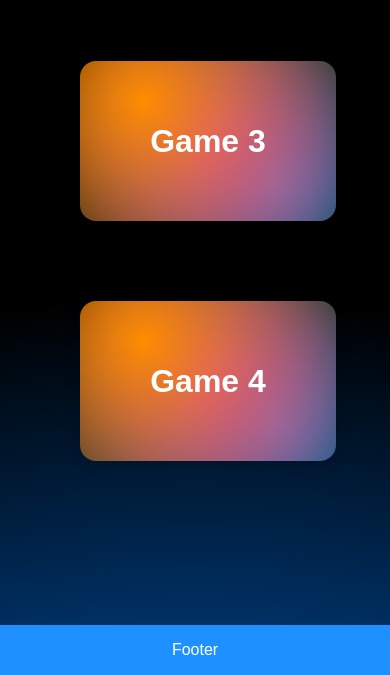
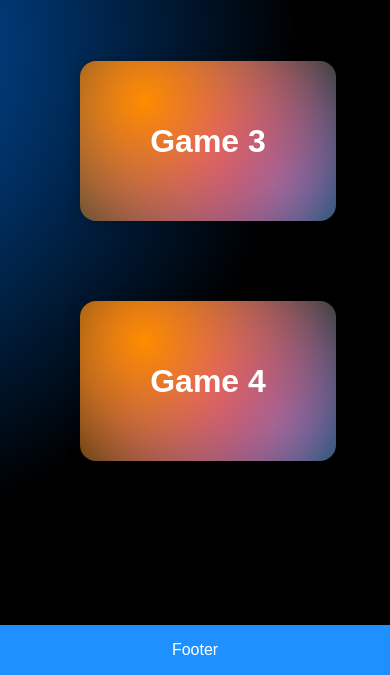
Before and after one commit to alanhortz/demo-flex-grid-css, a plain HTML site: page index.html in a window 390 px wide. Shown: the part 585-1260 px from the top of the page. Drawn offline with Linux system fonts and the light colour scheme; a web font is replaced by a local one.

Commit message:
Change the radial background position on small screen

```diff
--- a/index.html
+++ b/index.html
@@ -34,7 +34,7 @@
             flex-direction: row;
             justify-content: space-evenly;
             background-image:
-                radial-gradient(circle at 50% 180%, #007bff 0%, rgba(0, 123, 255, 0.5) 40%, rgba(0, 123, 255, 0) 60%);
+                radial-gradient(circle at 50% 180%, #007bff 0%, rgba(0, 123, 255, 0.5) 20%, rgba(0, 123, 255, 0) 60%);
         }
 
         .card-container {
@@ -67,6 +67,9 @@
             .layout {
                 flex-direction: column;
                 align-items: start;
+                background-image:
+                radial-gradient(circle at -50% 50%, #007bff 0%, rgba(0, 123, 255, 0.5) 20%, rgba(0, 123, 255, 0) 60%);
+
             }
             .card-container {
                 margin-left: 4rem;
```
